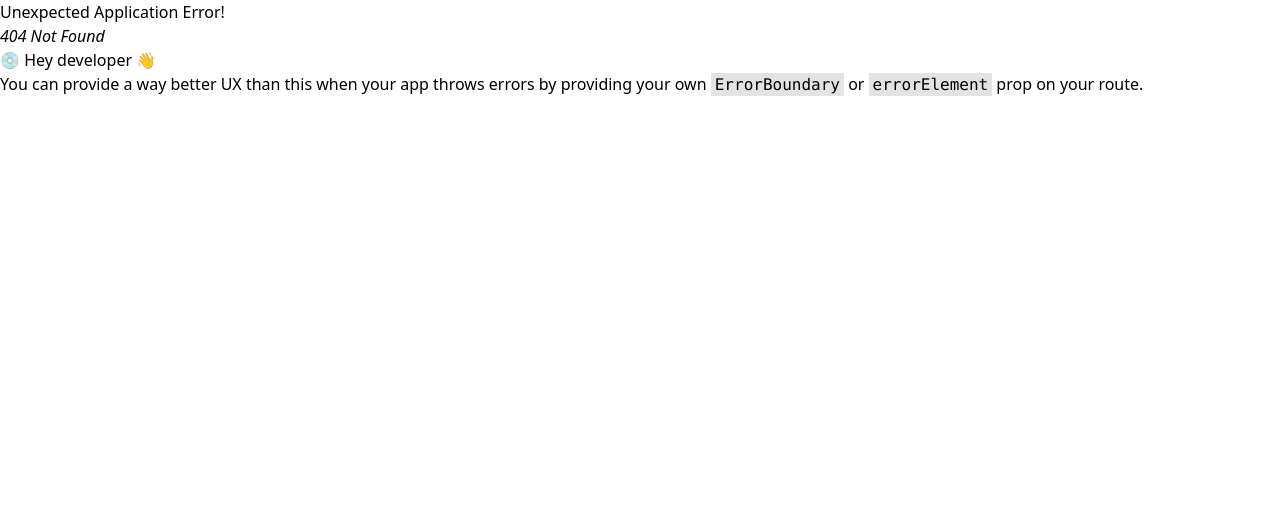
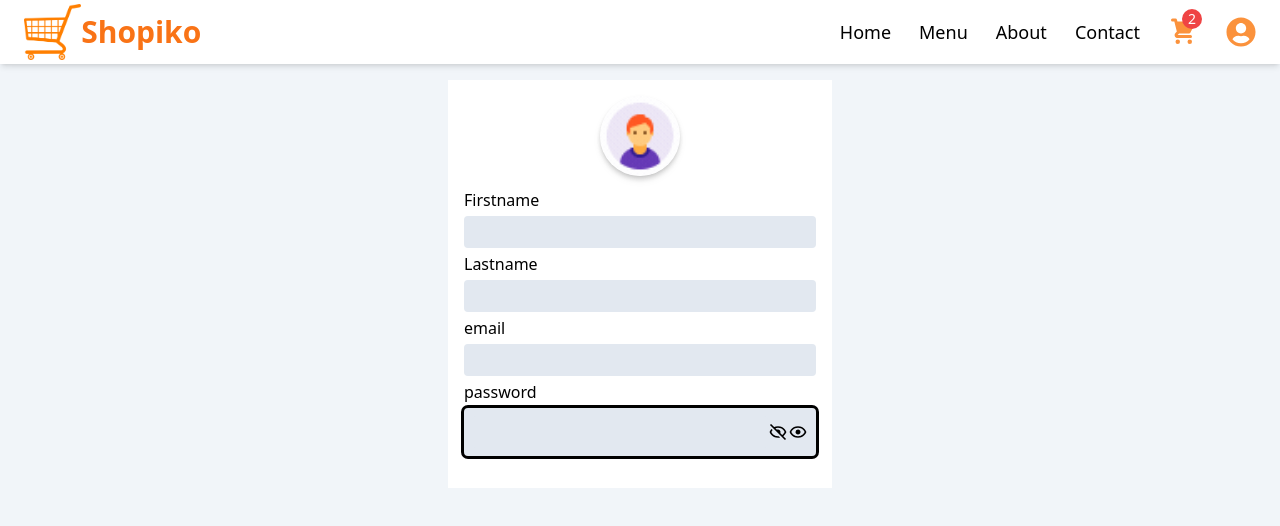
Before and after one commit to krishnadev7/ecom-app, a React (Vite) app in the folder frontend/: page /signup in a window 1280 px wide. Before the commit this address had no page. Shown: the top 526 px of the page. Built offline with nearby package versions, Linux system fonts and the light colour scheme.

Commit message:
creating singup page ui

```diff
--- a/frontend/src/App.jsx
+++ b/frontend/src/App.jsx
@@ -1,5 +1,6 @@
 import { useState } from 'react'
 import Header from './components/Header';
+import { Outlet } from 'react-router-dom';
 
 
 function App() {
@@ -7,6 +8,9 @@ function App() {
   return (
     <div >
       <Header/>
+      <main className='pt-16 bg-slate-100 min-h-[calc(100vh)]'>
+        <Outlet/>
+      </main>
     </div>
   );
 }
--- a/frontend/src/components/Header.jsx
+++ b/frontend/src/components/Header.jsx
@@ -1,11 +1,18 @@
 import { Link } from 'react-router-dom';
 import logo from '../assets/cart.png';
 import { HiShoppingCart } from 'react-icons/hi';
-import {FaUserCircle} from 'react-icons/fa'
+import { FaUserCircle } from 'react-icons/fa';
+import { useState } from 'react';
 
 const Header = () => {
+  const [showMenu, setShowMenu] = useState(false);
+
+  const handleChangeMenu = e => {
+    e.preventDefault();
+    setShowMenu(!showMenu);
+  };
   return (
-    <header className='shadow-md fixed w-full h-16 px-4 md:px-6'>
+    <header className='shadow-md fixed w-full h-16 px-4 md:px-6 z-50 bg-white'>
       <div className='flex items-center h-full justify-between'>
         <div className='flex items-center'>
           <Link to='/'>
@@ -27,8 +34,30 @@ const Header = () => {
             <Link to='about'>About</Link>
             <Link to='contact'>Contact</Link>
           </nav>
-          <div className='text-orange-400 text-3xl'>{<HiShoppingCart />}</div>
-          <div className='text-orange-400 text-3xl'>{<FaUserCircle />}</div>
+          <div className='text-orange-400 text-3xl relative'>
+            {<HiShoppingCart />}
+            <div className='absolute -top-2 -right-1 h-5 w-5 m-0 p-0 text-sm text-center text-white bg-red-500 rounded-full'>
+              2
+            </div>
+          </div>
+          <div
+            className='text-orange-400 text-3xl cursor-pointer'
+            onClick={handleChangeMenu}
+          >
+            {<FaUserCircle />}
+            {showMenu && (
+              <div className='absolute right-2 text-lg text-black bg-white shadow drop-shadow-md py-2 px-2'>
+                <Link to='newproduct'>
+                  <p className='whitespace-nowrap cursor-pointer'>
+                    New Product
+                  </p>
+                </Link>
+                <Link to='login'>
+                  <p className='whitespace-nowrap cursor-pointer'>Login</p>
+                </Link>
+              </div>
+            )}
+          </div>
         </div>
       </div>
     </header>
--- a/frontend/src/main.jsx
+++ b/frontend/src/main.jsx
@@ -12,6 +12,9 @@ import Home from './pages/Home';
 import About from './pages/About';
 import Contact from './pages/Contact';
 import Menu from './pages/Menu';
+import NewProduct from './pages/NewProduct';
+import Login from './pages/Login';
+import Signup from './pages/Signup';
 
 const router = createBrowserRouter(
   createRoutesFromElements(
@@ -20,6 +23,9 @@ const router = createBrowserRouter(
       <Route path='about' element={<About />} />
       <Route path='contact' element={<Contact />} />
       <Route path='menu' element={<Menu />} />
+      <Route path='newproduct' element={<NewProduct/>}/>
+      <Route path='login' element={<Login/>} />
+      <Route path='signup' element={<Signup/>} />
     </Route>
   )
 );
--- /dev/null
+++ b/frontend/src/pages/Login.jsx
@@ -0,0 +1,9 @@
+import React from 'react'
+
+const Login = () => {
+  return (
+    <div>Login</div>
+  )
+}
+
+export default Login
--- /dev/null
+++ b/frontend/src/pages/NewProduct.jsx
@@ -0,0 +1,9 @@
+import React from 'react'
+
+const NewProduct = () => {
+  return (
+    <div>NewProduct</div>
+  )
+}
+
+export default NewProduct
--- /dev/null
+++ b/frontend/src/pages/Signup.jsx
@@ -0,0 +1,52 @@
+import signUp from '../assets/signup.gif';
+import { BiHide, BiShow } from 'react-icons/bi';
+
+const Signup = () => {
+  return (
+    <div className='p-3 md:p-4'>
+      <div className='w-full max-w-sm bg-white m-auto flex flex-col items-center p-4'>
+        {/* <h1 className='text-center text-2xl font-bold'>SignUp</h1> */}
+        <div className='w-20 overflow-hidden drop-shadow-md shadow-md rounded-full '>
+          <img src={signUp} alt='' className='w-full' />
+        </div>
+        <form className='w-full py-3' autoComplete='off'>
+          <label htmlFor='firstname'>Firstname</label>
+          <input
+            type='text'
+            id='firstname'
+            name='firstname'
+            className='w-full mt-1 mb-1 px-2 py-1 rounded bg-slate-200 focus-within:outline-orange-500'
+          />
+
+          <label htmlFor='firstname'>Lastname</label>
+          <input
+            type='text'
+            id='lastname'
+            name='lastname'
+            className='w-full mt-1 mb-1 px-2 py-1 rounded bg-slate-200 focus-within:outline-orange-500'
+          />
+          <label htmlFor='email'>email</label>
+          <input
+            type='email'
+            id='email'
+            name='email'
+            className='w-full mt-1 mb-1 px-2 py-1 rounded bg-slate-200 focus-within:outline-orange-500'
+          />
+          <label htmlFor='password'>password</label>
+          <div className='flex px-2 py-1 mt-1 mb-1 rounded bg-slate-200 items-center outline focus-within:outline-orange-500'>
+            <input
+              type='password'
+              id='password'
+              name='password'
+              className='w-full mt-1 mb-1 px-2 py-1 rounded bg-slate-200 border-none outline-none'
+            />
+            <span className='text-xl'>{<BiHide />}</span>
+            <span className='text-xl'>{<BiShow />}</span>
+          </div>
+        </form>
+      </div>
+    </div>
+  );
+};
+
+export default Signup;
```
Also changed, not shown: frontend/src/assets/signup.gif (added).
